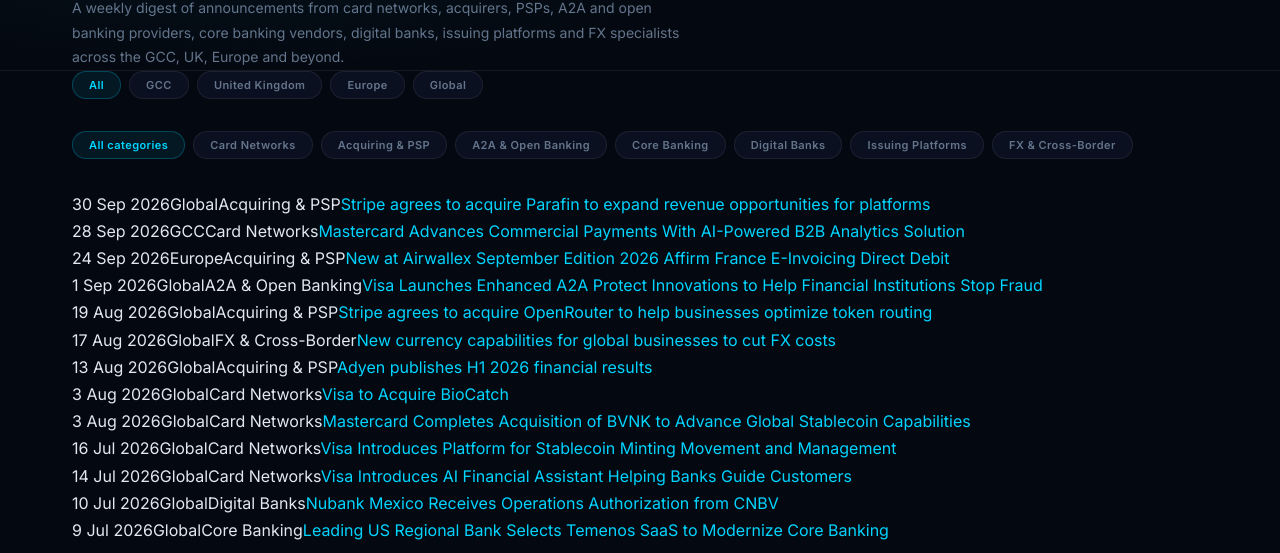
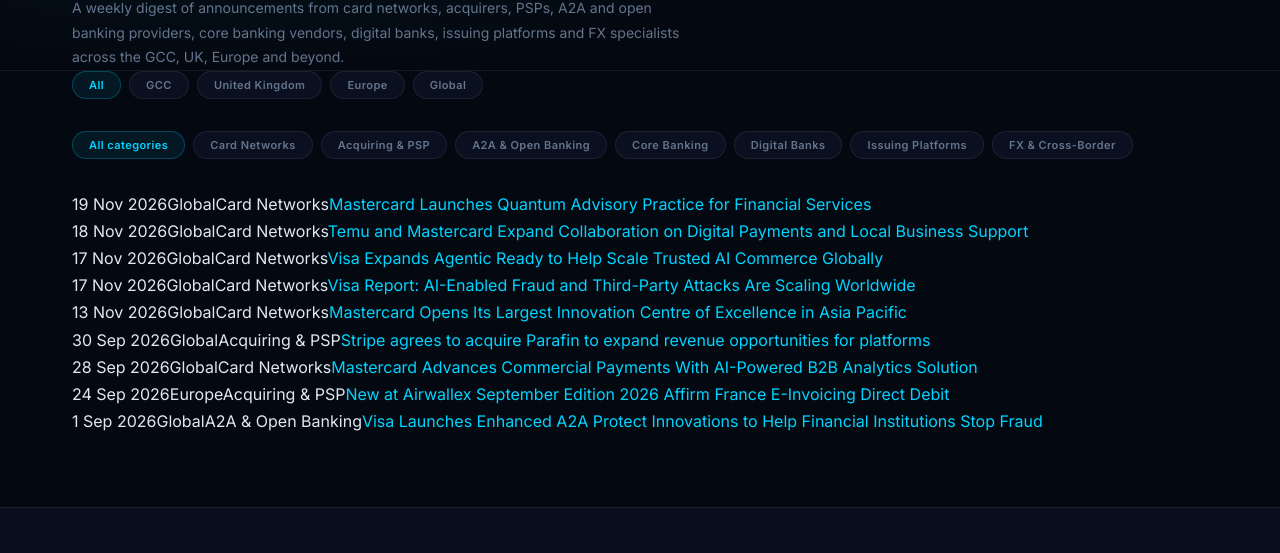
Before and after one commit to MikeM1602/madvisory-ticker, a plain HTML site: page snapshots/news.html in a window 1280 px wide. Shown: the part 247-800 px from the top of the page. Drawn offline with Linux system fonts and the light colour scheme.

Commit message:
Auto news update: +5 new, -9 expired (November 24, 2026)

```diff
--- a/snapshots/news.html
+++ b/snapshots/news.html
@@ -143,19 +143,15 @@
         </div>
 
         <div class="news-feed" id="newsFeed">
+          <div class="news-row" data-region="global" data-category="card-networks" data-date="19 Nov 2026"><span class="news-row-date">19 Nov 2026</span><span class="news-row-tags"><span class="news-tag region-global">Global</span><span class="news-tag category">Card Networks</span></span><span class="news-row-title"><a href="https://quantumcomputingreport.com/mastercard-launches-quantum-advisory-practice-with-qiz-security-and-releases-pqc-readiness-whitepaper/" target="_blank" rel="noopener noreferrer" data-ar="Mastercard تُطلق ممارسة استشارية للحوسبة الكمية في قطاع الخدمات المالية">Mastercard Launches Quantum Advisory Practice for Financial Services</a></span></div>
+          <div class="news-row" data-region="global" data-category="card-networks" data-date="18 Nov 2026"><span class="news-row-date">18 Nov 2026</span><span class="news-row-tags"><span class="news-tag region-global">Global</span><span class="news-tag category">Card Networks</span></span><span class="news-row-title"><a href="https://www.prnewswire.com/news-releases/temu-and-mastercard-expand-collaboration-on-digital-payments-and-local-business-support-302943820.html" target="_blank" rel="noopener noreferrer" data-ar="Temu وMastercard توسّعان تعاونهما في مجال المدفوعات الرقمية ودعم الشركات المحلية">Temu and Mastercard Expand Collaboration on Digital Payments and Local Business Support</a></span></div>
+          <div class="news-row" data-region="global" data-category="card-networks" data-date="17 Nov 2026"><span class="news-row-date">17 Nov 2026</span><span class="news-row-tags"><span class="news-tag region-global">Global</span><span class="news-tag category">Card Networks</span></span><span class="news-row-title"><a href="https://investor.visa.com/news/news-details/2026/Visa-Expands-Agentic-Ready-to-Help-Scale-Trusted-AI-Commerce-Globally/default.aspx" target="_blank" rel="noopener noreferrer" data-ar="Visa توسّع مبادرة Agentic Ready لتعزيز تجارة الذكاء الاصطناعي الموثوقة على المستوى العالمي">Visa Expands Agentic Ready to Help Scale Trusted AI Commerce Globally</a></span></div>
+          <div class="news-row" data-region="global" data-category="card-networks" data-date="17 Nov 2026"><span class="news-row-date">17 Nov 2026</span><span class="news-row-tags"><span class="news-tag region-global">Global</span><span class="news-tag category">Card Networks</span></span><span class="news-row-title"><a href="https://investor.visa.com/news/news-details/2026/Visa-Report-AI-Enabled-Fraud-and-Third-Party-Attacks-Are-Scaling-Worldwide/default.aspx" target="_blank" rel="noopener noreferrer" data-ar="تقرير Visa: الاحتيال المدعوم بالذكاء الاصطناعي والهجمات عبر أطراف ثالثة تتصاعد على المستوى العالمي">Visa Report: AI-Enabled Fraud and Third-Party Attacks Are Scaling Worldwide</a></span></div>
+          <div class="news-row" data-region="global" data-category="card-networks" data-date="13 Nov 2026"><span class="news-row-date">13 Nov 2026</span><span class="news-row-tags"><span class="news-tag region-global">Global</span><span class="news-tag category">Card Networks</span></span><span class="news-row-title"><a href="https://www.manilatimes.net/2026/11/13/tmt-newswire/pr-newswire/mastercard-opens-its-largest-innovation-centre-of-excellence-in-asia-pacific-to-drive-the-intelligence-economy/2469257" target="_blank" rel="noopener noreferrer" data-ar="Mastercard تفتتح أكبر مركز ابتكار للتميّز لها في منطقة آسيا والمحيط الهادئ">Mastercard Opens Its Largest Innovation Centre of Excellence in Asia Pacific</a></span></div>
           <div class="news-row" data-region="global" data-category="acquiring-psp" data-date="30 Sep 2026"><span class="news-row-date">30 Sep 2026</span><span class="news-row-tags"><span class="news-tag region-global">Global</span><span class="news-tag category">Acquiring &amp; PSP</span></span><span class="news-row-title"><a href="https://stripe.com/newsroom/news/stripe-agrees-to-acquire-parafin" target="_blank" rel="noopener noreferrer" data-ar="Stripe توافق على الاستحواذ على Parafin لتوسيع فرص الإيرادات للمنصات">Stripe agrees to acquire Parafin to expand revenue opportunities for platforms</a></span></div>
-          <div class="news-row" data-region="gcc" data-category="card-networks" data-date="28 Sep 2026"><span class="news-row-date">28 Sep 2026</span><span class="news-row-tags"><span class="news-tag region-gcc">GCC</span><span class="news-tag category">Card Networks</span></span><span class="news-row-title"><a href="https://investor.mastercard.com/investor-news/investor-news-details/2026/Mastercard-Advances-Commercial-Payments-With-AI-Powered-B2B-Analytics-Solution/default.aspx" target="_blank" rel="noopener noreferrer" data-ar="Mastercard تعزز المدفوعات التجارية بحل تحليلات B2B مدعوم بالذكاء الاصطناعي">Mastercard Advances Commercial Payments With AI-Powered B2B Analytics Solution</a></span></div>
+          <div class="news-row" data-region="global" data-category="card-networks" data-date="28 Sep 2026"><span class="news-row-date">28 Sep 2026</span><span class="news-row-tags"><span class="news-tag region-global">Global</span><span class="news-tag category">Card Networks</span></span><span class="news-row-title"><a href="https://investor.mastercard.com/investor-news/investor-news-details/2026/Mastercard-Advances-Commercial-Payments-With-AI-Powered-B2B-Analytics-Solution/default.aspx" target="_blank" rel="noopener noreferrer" data-ar="Mastercard تعزز المدفوعات التجارية بحل تحليلات B2B مدعوم بالذكاء الاصطناعي">Mastercard Advances Commercial Payments With AI-Powered B2B Analytics Solution</a></span></div>
           <div class="news-row" data-region="europe" data-category="acquiring-psp" data-date="24 Sep 2026"><span class="news-row-date">24 Sep 2026</span><span class="news-row-tags"><span class="news-tag region-europe">Europe</span><span class="news-tag category">Acquiring &amp; PSP</span></span><span class="news-row-title"><a href="https://www.airwallex.com/global/blog/new-at-airwallex-september-edition-2026" target="_blank" rel="noopener noreferrer" data-ar="جديد في Airwallex - إصدار سبتمبر 2026: Affirm وفرنسا والفوترة الإلكترونية والخصم المباشر">New at Airwallex September Edition 2026 Affirm France E-Invoicing Direct Debit</a></span></div>
           <div class="news-row" data-region="global" data-category="a2a" data-date="1 Sep 2026"><span class="news-row-date">1 Sep 2026</span><span class="news-row-tags"><span class="news-tag region-global">Global</span><span class="news-tag category">A2A &amp; Open Banking</span></span><span class="news-row-title"><a href="https://investor.visa.com/news/news-details/2026/Visa-Launches-Enhanced-A2A-Protect-Innovations-to-Help-Financial-Institutions-Stop-Fraud-Before-Money-Leaves-Accounts/default.aspx" target="_blank" rel="noopener noreferrer" data-ar="Visa تطلق ابتكارات A2A Protect المحسّنة لمساعدة المؤسسات المالية على وقف الاحتيال">Visa Launches Enhanced A2A Protect Innovations to Help Financial Institutions Stop Fraud</a></span></div>
-          <div class="news-row" data-region="global" data-category="acquiring-psp" data-date="19 Aug 2026"><span class="news-row-date">19 Aug 2026</span><span class="news-row-tags"><span class="news-tag region-global">Global</span><span class="news-tag category">Acquiring &amp; PSP</span></span><span class="news-row-title"><a href="https://stripe.com/newsroom/news/stripe-agrees-to-acquire-openrouter" target="_blank" rel="noopener noreferrer" data-ar="Stripe توافق على الاستحواذ على OpenRouter لمساعدة الشركات على تحسين توجيه الرموز المميزة">Stripe agrees to acquire OpenRouter to help businesses optimize token routing</a></span></div>
-          <div class="news-row" data-region="global" data-category="fx" data-date="17 Aug 2026"><span class="news-row-date">17 Aug 2026</span><span class="news-row-tags"><span class="news-tag region-global">Global</span><span class="news-tag category">FX &amp; Cross-Border</span></span><span class="news-row-title"><a href="https://stripe.com/blog/reduce-fx-costs-with-stripe" target="_blank" rel="noopener noreferrer" data-ar="قدرات عملات جديدة للشركات العالمية لخفض تكاليف صرف العملات الأجنبية">New currency capabilities for global businesses to cut FX costs</a></span></div>
-          <div class="news-row" data-region="global" data-category="acquiring-psp" data-date="13 Aug 2026"><span class="news-row-date">13 Aug 2026</span><span class="news-row-tags"><span class="news-tag region-global">Global</span><span class="news-tag category">Acquiring &amp; PSP</span></span><span class="news-row-title"><a href="https://www.adyen.com/press-and-media/adyen-publishes-h1-2026-financial-results-3wjne" target="_blank" rel="noopener noreferrer" data-ar="Adyen تنشر النتائج المالية للنصف الأول من عام 2026">Adyen publishes H1 2026 financial results</a></span></div>
-          <div class="news-row" data-region="global" data-category="card-networks" data-date="3 Aug 2026"><span class="news-row-date">3 Aug 2026</span><span class="news-row-tags"><span class="news-tag region-global">Global</span><span class="news-tag category">Card Networks</span></span><span class="news-row-title"><a href="https://investor.visa.com/news/news-details/2026/Visa-to-Acquire-BioCatch/default.aspx" target="_blank" rel="noopener noreferrer" data-ar="Visa تستحوذ على BioCatch">Visa to Acquire BioCatch</a></span></div>
-          <div class="news-row" data-region="global" data-category="card-networks" data-date="3 Aug 2026"><span class="news-row-date">3 Aug 2026</span><span class="news-row-tags"><span class="news-tag region-global">Global</span><span class="news-tag category">Card Networks</span></span><span class="news-row-title"><a href="https://investor.mastercard.com/investor-news/investor-news-details/2026/Mastercard-completes-acquisition-of-BVNK-to-advance-global-stablecoin-capabilities/default.aspx" target="_blank" rel="noopener noreferrer" data-ar="Mastercard تُتمّ الاستحواذ على BVNK لتعزيز القدرات العالمية للعملات المستقرة">Mastercard Completes Acquisition of BVNK to Advance Global Stablecoin Capabilities</a></span></div>
-          <div class="news-row" data-region="global" data-category="card-networks" data-date="16 Jul 2026"><span class="news-row-date">16 Jul 2026</span><span class="news-row-tags"><span class="news-tag region-global">Global</span><span class="news-tag category">Card Networks</span></span><span class="news-row-title"><a href="https://investor.visa.com/news/news-details/2026/Visa-Introduces-Platform-for-Stablecoin-Minting-Movement-and-Management/default.aspx" target="_blank" rel="noopener noreferrer" data-ar="Visa تطرح منصة لإصدار العملات المستقرة وتحريكها وإدارتها">Visa Introduces Platform for Stablecoin Minting Movement and Management</a></span></div>
-          <div class="news-row" data-region="global" data-category="card-networks" data-date="14 Jul 2026"><span class="news-row-date">14 Jul 2026</span><span class="news-row-tags"><span class="news-tag region-global">Global</span><span class="news-tag category">Card Networks</span></span><span class="news-row-title"><a href="https://investor.visa.com/news/news-details/2026/Visa-Introduces-AI-Financial-Assistant-Helping-Banks-Guide-Customers-from-Insight-to-Action/default.aspx" target="_blank" rel="noopener noreferrer" data-ar="Visa تُطلق مساعداً مالياً مدعوماً بالذكاء الاصطناعي لمساعدة البنوك في توجيه عملائها">Visa Introduces AI Financial Assistant Helping Banks Guide Customers</a></span></div>
-          <div class="news-row" data-region="global" data-category="digital-banks" data-date="10 Jul 2026"><span class="news-row-date">10 Jul 2026</span><span class="news-row-tags"><span class="news-tag region-global">Global</span><span class="news-tag category">Digital Banks</span></span><span class="news-row-title"><a href="https://www.sec.gov/Archives/edgar/data/0001691493/000129281426003723/nu20260710_6k.htm" target="_blank" rel="noopener noreferrer" data-ar="Nubank المكسيك تحصل على ترخيص التشغيل من CNBV">Nubank Mexico Receives Operations Authorization from CNBV</a></span></div>
-          <div class="news-row" data-region="global" data-category="core-banking" data-date="9 Jul 2026"><span class="news-row-date">9 Jul 2026</span><span class="news-row-tags"><span class="news-tag region-global">Global</span><span class="news-tag category">Core Banking</span></span><span class="news-row-title"><a href="https://www.temenos.com/press_release/leading-us-regional-bank-selects-temenos-saas-to-modernize-core-banking/" target="_blank" rel="noopener noreferrer" data-ar="بنك إقليمي أمريكي رائد يختار Temenos SaaS لتحديث الخدمات المصرفية الأساسية">Leading US Regional Bank Selects Temenos SaaS to Modernize Core Banking</a></span></div>
         </div>
       </div>
     </section>
@@ -170,7 +166,7 @@
             <svg width="30" height="30" viewBox="0 0 38 38" fill="none" aria-hidden="true"><rect x="1" y="1" width="36" height="36" stroke="currentColor" stroke-width="1.5" fill="none"></rect><path d="M8 28 L8 10 L14 10 L19 20 L24 10 L30 10 L30 28" stroke="currentColor" stroke-width="2" fill="none" stroke-linejoin="round" stroke-linecap="round"></path><path d="M14 28 L24 28" stroke="var(--accent)" stroke-width="2" stroke-linecap="round"></path></svg>
             <span class="logo-text">MENA<span class="logo-dot">.</span>ADVISORY</span>
           </a>
-          <p class="footer-tagline" data-i18n="footer_tagline">Independent payments and fintech advisory.<br>Doha · London · Istanbul</p>
+          <p class="footer-tagline" data-i18n="footer_tagline">Privately held payments and fintech advisory.<br>Doha · London · Istanbul</p>
           <p class="footer-address" data-i18n="footer_address">Tornado Tower, Majlis Al Taawon St, Doha, Qatar</p>
         </div>
         <nav class="footer-nav" aria-label="Footer navigation">
@@ -215,7 +211,7 @@
     </div>
   </footer>
 
-  <script src="/main.js?v20260927e"></script>
+  <script src="/main.js?v202610092e"></script>
 
 
 </body></html>
```
